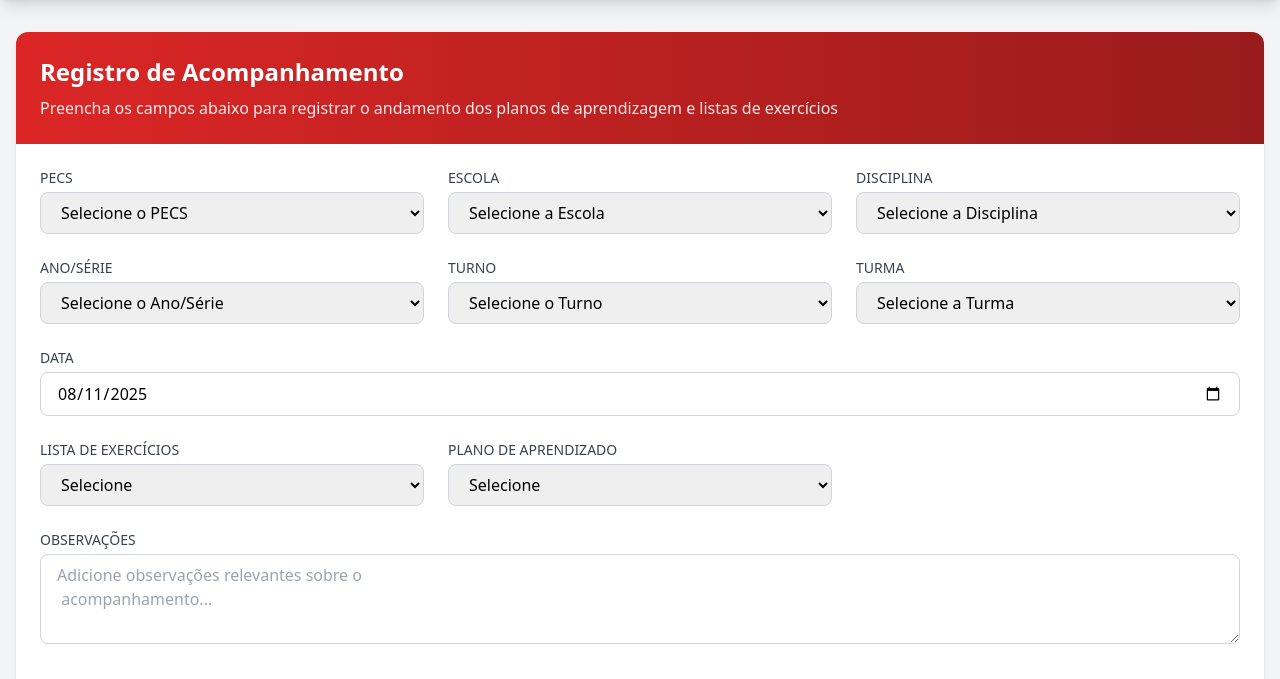
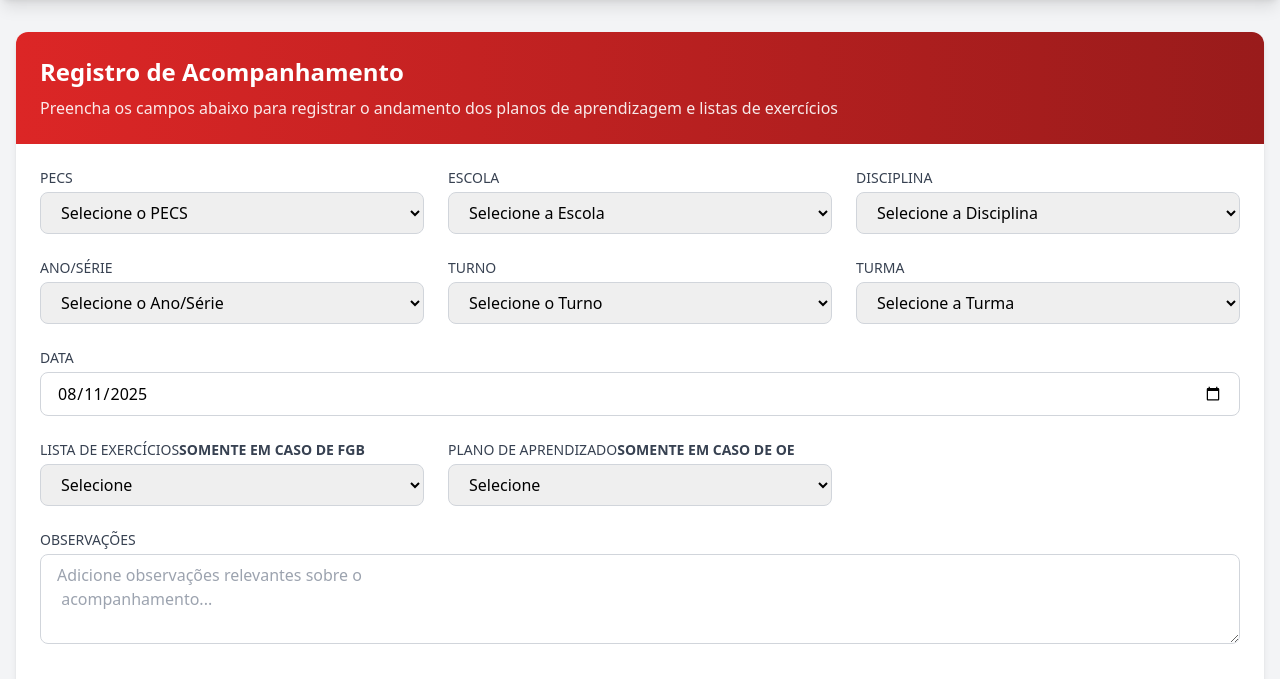
Before and after one commit to PNE-DE-CAI/Registro_jornada_SAEB, a plain HTML site: page index.html in a window 1280 px wide. Shown: the part 84-763 px from the top of the page. Drawn offline with nearby package versions, Linux system fonts and the light colour scheme.

Commit message:
Update index.html

```diff
--- a/index.html
+++ b/index.html
@@ -237,7 +237,7 @@ mb-1">DATA</label>
 </div>
 <div>
 <label for="lista_exercicios" class="block text-sm font-medium
-text-gray-700 mb-1">LISTA DE EXERCÍCIOS</label>
+text-gray-700 mb-1">LISTA DE EXERCÍCIOS<b>SOMENTE EM CASO DE FGB</b></label>
 <select id="lista_exercicios" name="lista_exercicios" class="w-full px-4
 py-2 border border-gray-300 rounded-lg focus:ring-2 focus:ring-red-500
  focus:border-red-500 transition-all">
@@ -250,7 +250,7 @@ py-2 border border-gray-300 rounded-lg focus:ring-2 focus:ring-red-500
 </div>
 <div>
 <label for="plano_aprendizado" class="block text-sm font-medium
-text-gray-700 mb-1">PLANO DE APRENDIZADO</label>
+text-gray-700 mb-1">PLANO DE APRENDIZADO<b>SOMENTE EM CASO DE OE</b></label>
 <select id="plano_aprendizado" name="plano_aprendizado" class="w-full
 px-4 py-2 border border-gray-300 rounded-lg focus:ring-2 focus:ring-red-500
  focus:border-red-500 transition-all">
```
